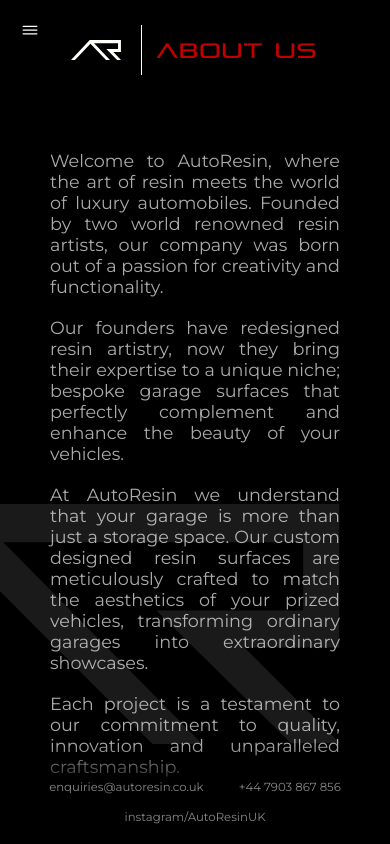
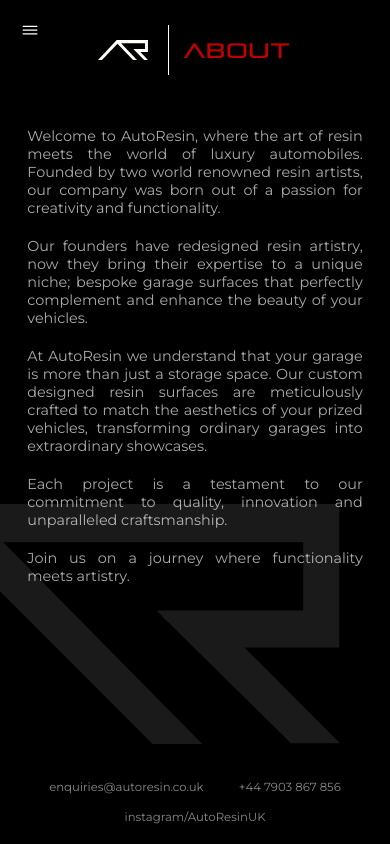
Before and after one commit to JaimeKumar/autoresin, a React (Create React App) app: page / in a window 390 px wide. Both pictures are taken after a click on the element "ABOUT". Built offline with nearby package versions, Linux system fonts and the light colour scheme.

Commit message:
about page mobile friendly

```diff
--- a/src/App.css
+++ b/src/App.css
@@ -286,7 +286,7 @@
   bottom: 0;
   position: absolute;
   left: 0;
-  padding: 50px;
+  padding: clamp(20px, 7vw, 50px);
   display: flex;
   flex-direction: column;
   row-gap: 20px;
@@ -297,6 +297,12 @@
   max-width: 800px;
   text-align: justify;
   font-size: 1.1rem;
+  font-size: clamp(0.9rem, 2vw, 1.08rem);
+}
+
+.hiddenAbout {
+  color: #00000000;
+  opacity: 0;
 }
 
 .servicesCont {
--- a/src/App.js
+++ b/src/App.js
@@ -122,6 +122,12 @@
                 Join us on a journey where functionality meets artistry.
               </p>
 
+              <p className="hiddenAbout">
+                im here for padding, css is weird <br /> <br />
+                even more needed apparently <br /> <br />
+                third line I dont get it
+              </p>
+
             </div>
             <img src={logo} alt="AutoResin logo" className="bkgLogo" />
           </div>
--- a/src/Navbar.js
+++ b/src/Navbar.js
@@ -5,7 +5,7 @@
 
 export default function Navbar({ link, page, openSideNav }) {
 
-  var title = page === 'about' ? "about us" : page === "contact" ? "contact us" : page;
+  // var title = page === 'about' ? "about us" : page === "contact" ? "contact us" : page;
     return (
         <div className="navbar">
 
@@ -18,7 +18,7 @@
               <div className="navline"></div>
               <div className="logoTextCont">
                 <div className="logoText" style={{letterSpacing: '1px'}}>
-                  <span className='auto' style={{marginRight: '2px'}}>{title}</span>
+                  <span className='auto' style={{marginRight: '2px'}}>{page}</span>
                   {/* <span className='resin'>RESIN</span> */}
                 </div>
               </div>
```
